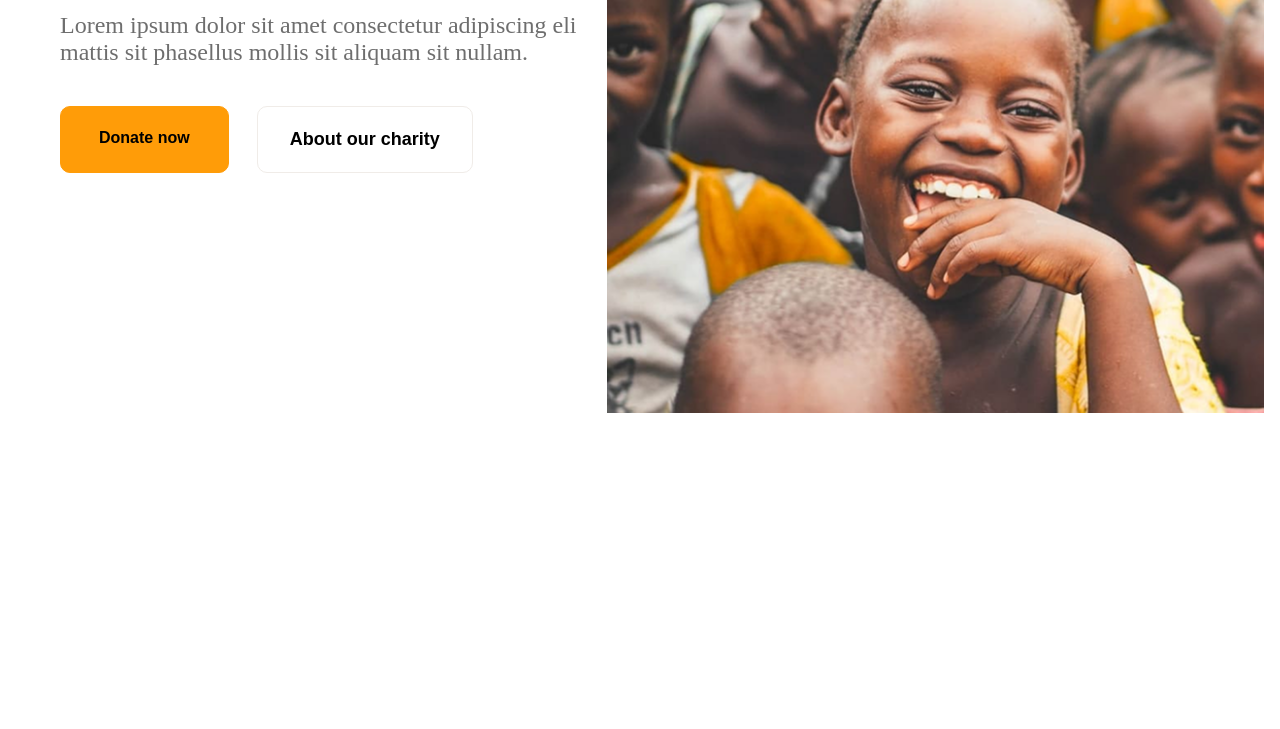
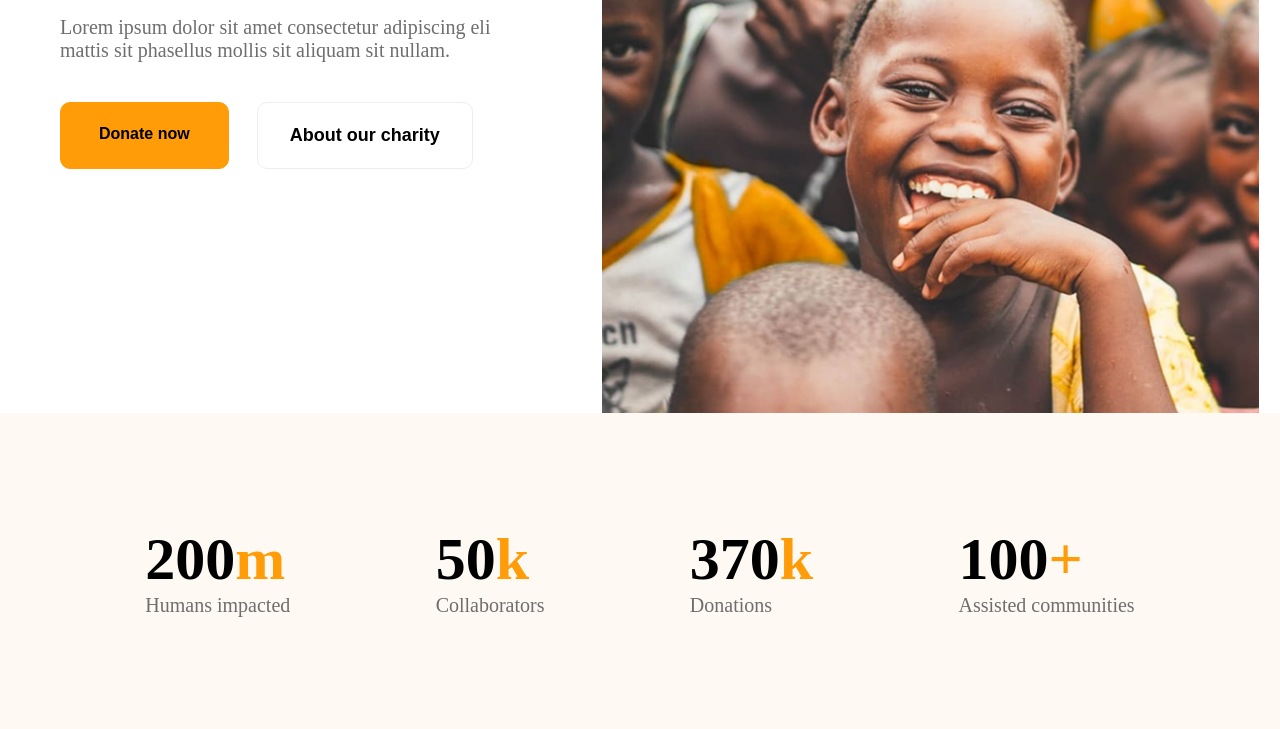
Before and after one commit to rahimovvrr/repository5, a plain HTML site: page index.html in a window 1280 px wide. Shown: the part 512-1241 px from the top of the page. Before the commit the page ends 925 px from the top, so only its background shows below. Drawn offline with Linux system fonts and the light colour scheme.

Commit message:
second section

```diff
--- a/index.html
+++ b/index.html
@@ -42,5 +42,25 @@
             <img src="./IMAGE (2).png" alt="">
         </div>
     </div>
+    <div class="container2">
+        <div class="div8">
+            <h1>200<span>m</span></h1>
+            <h3>Humans impacted</h3>
+        </div>
+        <div class="div8">
+            <h1>50<span>k</span></h1>
+            <h3>Collaborators</h3>
+        </div>
+        <div class="div8">
+            <h1>370<span>k</span></h1>
+            <h3>Donations</h3>
+        </div>
+        <div class="div8">
+            <h1>100<span>+</span></h1>
+            <h3>Assisted communities</h3>
+        </div>
+
+
+    </div>
 </body>
 </html>
--- a/style.css
+++ b/style.css
@@ -108,3 +108,22 @@ header{
     display: flex;
     align-items: center;
 }
+.div8 h1{
+    font-size: 60px;
+    font-weight: 700;
+}
+.div8 h1 span{
+    color: #FF9C08;
+}
+.div8 h3{
+    font-size: 20px;
+    font-weight: 400;
+    color: #6E6E6E;
+}
+.container2{
+    height: 316px;
+    background-color: #FEF9F2;
+    display: flex;
+    align-items: center;
+    justify-content: space-evenly;
+}
```
